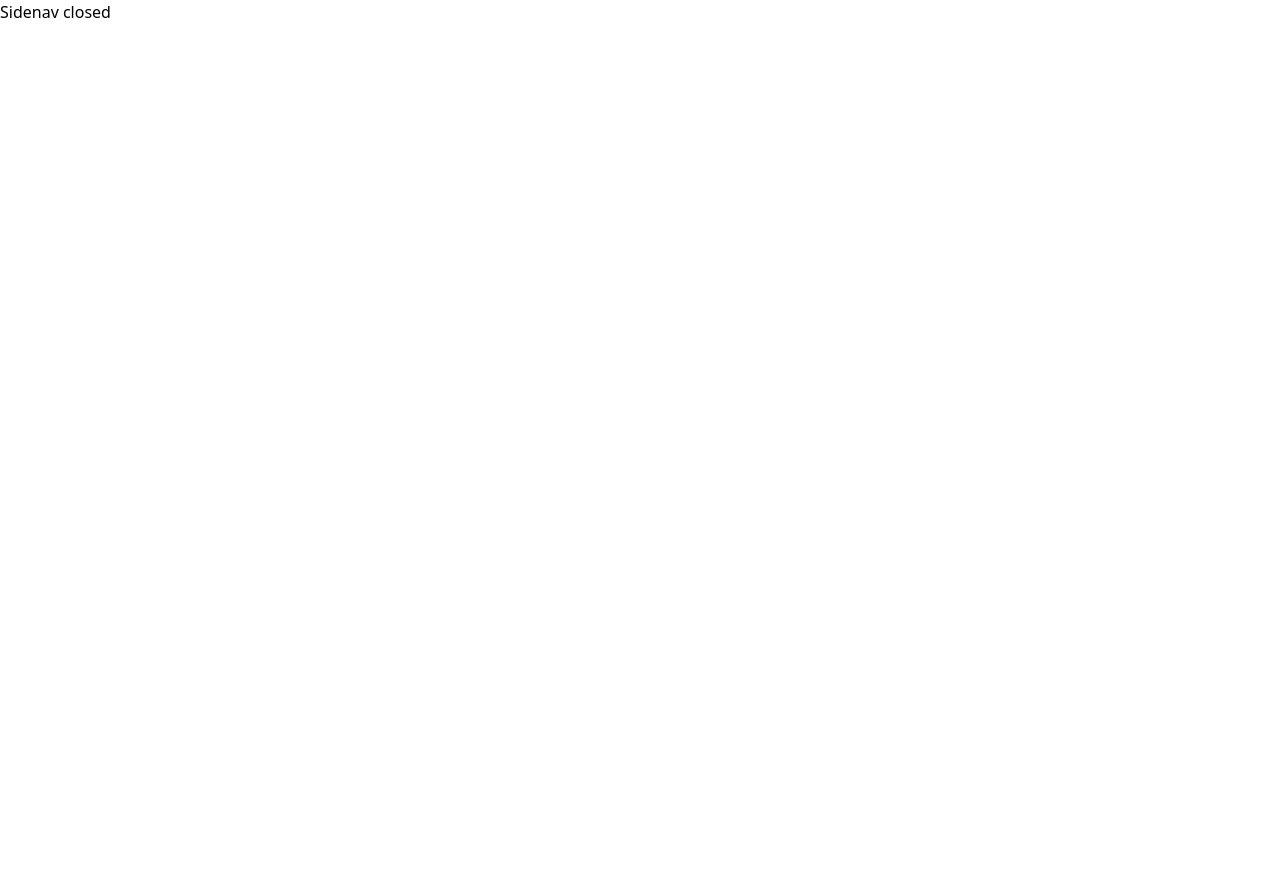
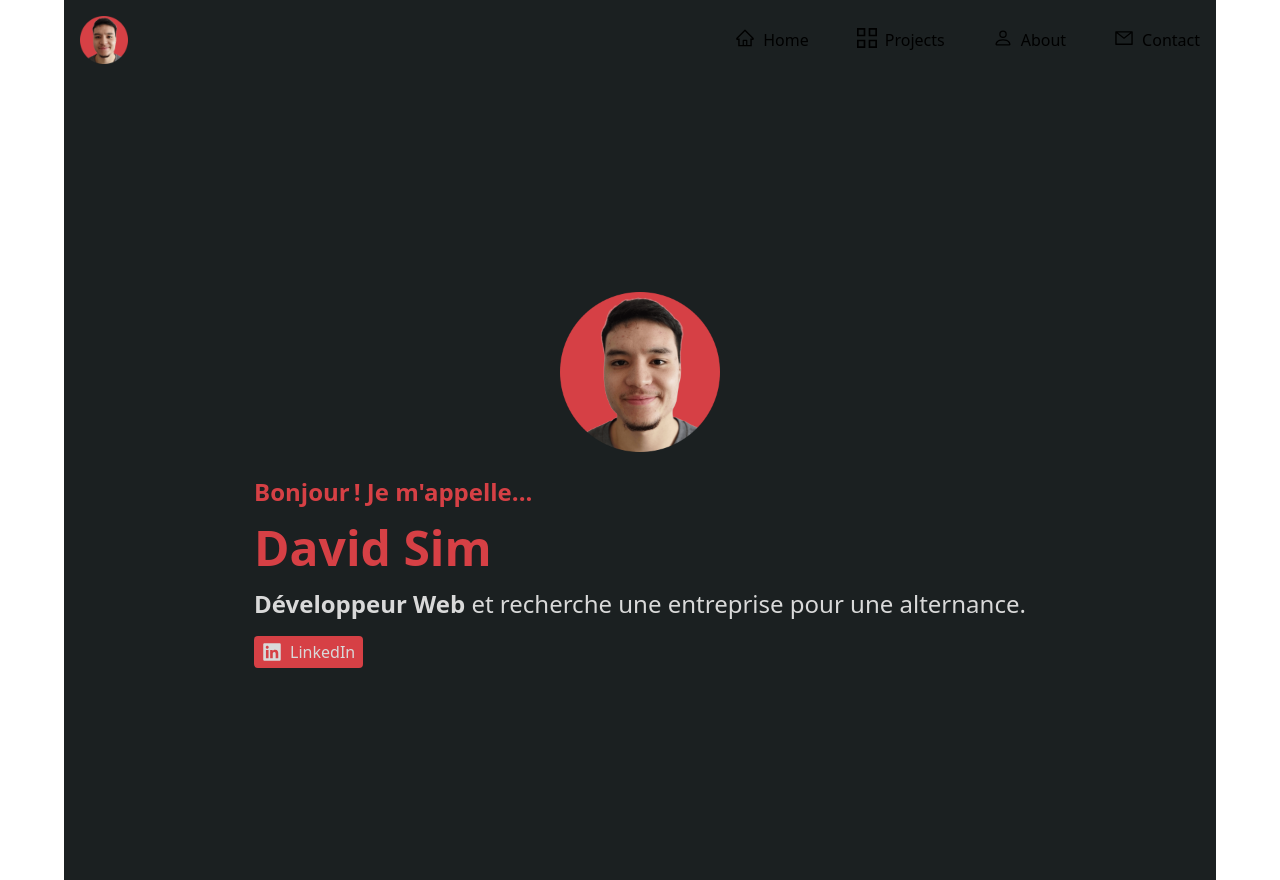
Before and after one commit to Dendeey/my-porfolio, a React (Vite) app: page / in a window 1280 px wide. Before the commit the page ends 800 px from the top, so only its background shows below. Built offline with nearby package versions, Linux system fonts and the light colour scheme.

Commit message:
Main component

```diff
--- a/src/App.jsx
+++ b/src/App.jsx
@@ -1,14 +1,14 @@
-import 'normalize.css';
-import Sidenav from './components/Sidenav';
-
+import "normalize.css";
+import Sidenav from "./components/Sidenav";
+import Main from "./components/Main";
 
 function App() {
-
   return (
-    <div>
+    <div className=" bg-eerieblack min-h-full max-w-6xl m-auto px-4">
       <Sidenav />
+      <Main />
     </div>
-  )
+  );
 }
 
-export default App
+export default App;
--- /dev/null
+++ b/src/components/Main.jsx
@@ -0,0 +1,36 @@
+import React from "react";
+import Logo from "../assets/images/Logo.png";
+import { FaLinkedin } from "react-icons/fa";
+
+const Main = () => {
+  return (
+    <div
+      id="main"
+      className="flex flex-col gap-6 w-full min-h-screen justify-center items-center"
+    >
+      <figure className="w-40 h-40">
+        <img src={Logo} alt="Logo" />
+      </figure>
+      <div className="flex flex-col gap-4">
+        <h1 className="text-poppyred text-2xl font-semibold">
+          Bonjour<span className="pl-1">!</span> Je m'appelle...
+        </h1>
+        <h2 className="text-poppyred text-5xl font-bold">David Sim</h2>
+        <h3 className="text-platinum text-2xl">
+          <span className="font-semibold">Développeur Web</span> et recherche
+          une entreprise pour une alternance.
+        </h3>
+        <nav>
+          <ul className="flex">
+            <li className="flex items-center gap-2 px-2 py-1 rounded bg-poppyred text-platinum ">
+              <FaLinkedin size={20} />
+              <p>LinkedIn</p>
+            </li>
+          </ul>
+        </nav>
+      </div>
+    </div>
+  );
+};
+
+export default Main;
--- a/src/components/Sidenav.jsx
+++ b/src/components/Sidenav.jsx
@@ -1,50 +1,92 @@
-import React, {useState} from 'react';
-import {AiOutlineHome, AiOutlineMail, AiOutlineMenu} from 'react-icons/ai';
+import React, { useState } from "react";
+import { AiOutlineHome, AiOutlineMail, AiOutlineMenu } from "react-icons/ai";
 import { GrProjects } from "react-icons/gr";
 import { BsPerson } from "react-icons/bs";
-
+import Logo from "../assets/images/Logo.png";
 
 const Sidenav = () => {
-
   const [nav, setNav] = useState(false);
-    const handleNav = () =>{
+  const handleNav = () => {
     setNav(!nav);
-    }
+  };
 
   return (
     <div>
-        <AiOutlineMenu size={20} onClick={handleNav} className='absolute top-4 right-4 z-[99] md:hidden cursor-pointer' />
-        {
-            nav ? (
-                <div className='fixed w-full h-screen bg-white/90 flex flex-col justify-center items-center z-20'>
-                    <a href="#main" className='w-[80%] flex justify-center items-center bg-gray-100 rounded-full shadow-lg shadow-gray-400 m-2 p-4 cursor-pointer hover:scale-110 ease-in duration-200'>
+      <AiOutlineMenu
+        size={20}
+        onClick={handleNav}
+        className="absolute top-4 right-4 z-[99] md:hidden cursor-pointer text-platinum"
+      />
+      {nav ? (
+        <div className="fixed w-full h-screen bg-white/90 flex flex-col justify-center items-center z-20">
+          <a
+            href="#main"
+            className="w-[80%] flex justify-center items-center bg-gray-100 rounded-full shadow-lg shadow-gray-400 m-2 p-4 cursor-pointer hover:scale-110 ease-in duration-200"
+          >
             <AiOutlineHome size={20} />
-                        <span className='pl-4'>Home</span>
+            <span className="pl-4">Home</span>
           </a>
-                    <a href="#main" className='w-[80%] flex justify-center items-center bg-gray-100 rounded-full shadow-lg shadow-gray-400 m-2 p-4 cursor-pointer hover:scale-110 ease-in duration-200'>
+          <a
+            href="#main"
+            className="w-[80%] flex justify-center items-center bg-gray-100 rounded-full shadow-lg shadow-gray-400 m-2 p-4 cursor-pointer hover:scale-110 ease-in duration-200"
+          >
             <GrProjects size={20} />
-                        <span className='pl-4'>Projects</span>
+            <span className="pl-4">Projects</span>
           </a>
-                    <a href="#main" className='w-[80%] flex justify-center items-center bg-gray-100 rounded-full shadow-lg shadow-gray-400 m-2 p-4 cursor-pointer hover:scale-110 ease-in duration-200'>
+          <a
+            href="#main"
+            className="w-[80%] flex justify-center items-center bg-gray-100 rounded-full shadow-lg shadow-gray-400 m-2 p-4 cursor-pointer hover:scale-110 ease-in duration-200"
+          >
             <BsPerson size={20} />
-                        <span className='pl-4'>About</span>
+            <span className="pl-4">About</span>
           </a>
-                    <a href="#main" className='w-[80%] flex justify-center items-center bg-gray-100 rounded-full shadow-lg shadow-gray-400 m-2 p-4 cursor-pointer hover:scale-110 ease-in duration-200'>
+          <a
+            href="#main"
+            className="w-[80%] flex justify-center items-center bg-gray-100 rounded-full shadow-lg shadow-gray-400 m-2 p-4 cursor-pointer hover:scale-110 ease-in duration-200"
+          >
             <AiOutlineMail size={20} />
-                        <span className='pl-4'>Contact</span>
+            <span className="pl-4">Contact</span>
           </a>
         </div>
-            ) :
-            (
-                <div>
-                    <span>
-                        Sidenav closed
-                    </span>
+      ) : (
+        <header className="md:block hidden">
+          <div className=" flex justify-center items-center py-4">
+            <a href="#main" className="mr-auto">
+              <img className="w-12 h-auto" src={Logo} alt="Logo" />
+            </a>
+            <nav>
+              <ul className="flex gap-12">
+                <li>
+                  <a href="#main" className="flex">
+                    <AiOutlineHome size={20} />
+                    <span className="pl-2">Home</span>
+                  </a>
+                </li>
+                <li>
+                  <a href="#main" className="flex">
+                    <GrProjects size={20} />
+                    <span className="pl-2">Projects</span>
+                  </a>
+                </li>
+                <li>
+                  <a href="#main" className="flex">
+                    <BsPerson size={20} />
+                    <span className="pl-2">About</span>
+                  </a>
+                </li>
+                <li>
+                  <a href="#main" className="flex">
+                    <AiOutlineMail size={20} />
+                    <span className="pl-2">Contact</span>
+                  </a>
+                </li>
+              </ul>
+            </nav>
           </div>
-            )
-        }
+        </header>
+      )}
     </div>
-  )
+  );
 };
 
-export default Sidenav
+export default Sidenav;
--- a/tailwind.config.js
+++ b/tailwind.config.js
@@ -1,9 +1,15 @@
 /** @type {import('tailwindcss').Config} */
 export default {
-  content: ["./index.html",
-  "./src/**/*.{js,ts,jsx,tsx}",],
+  content: ["./index.html", "./src/**/*.{js,ts,jsx,tsx}"],
   theme: {
-    extend: {},
+    extend: {
+      colors: {
+        poppyred: "#D64045",
+        eerieblack: "#1B2021",
+        gunmetal: "#30343F",
+        platinum: "#D9D9D9",
+      },
+    },
   },
   plugins: [],
-}
+};
```
Also changed, not shown: src/assets/images/Logo.png (added). Lines whose indentation alone changed are shown as unchanged.
